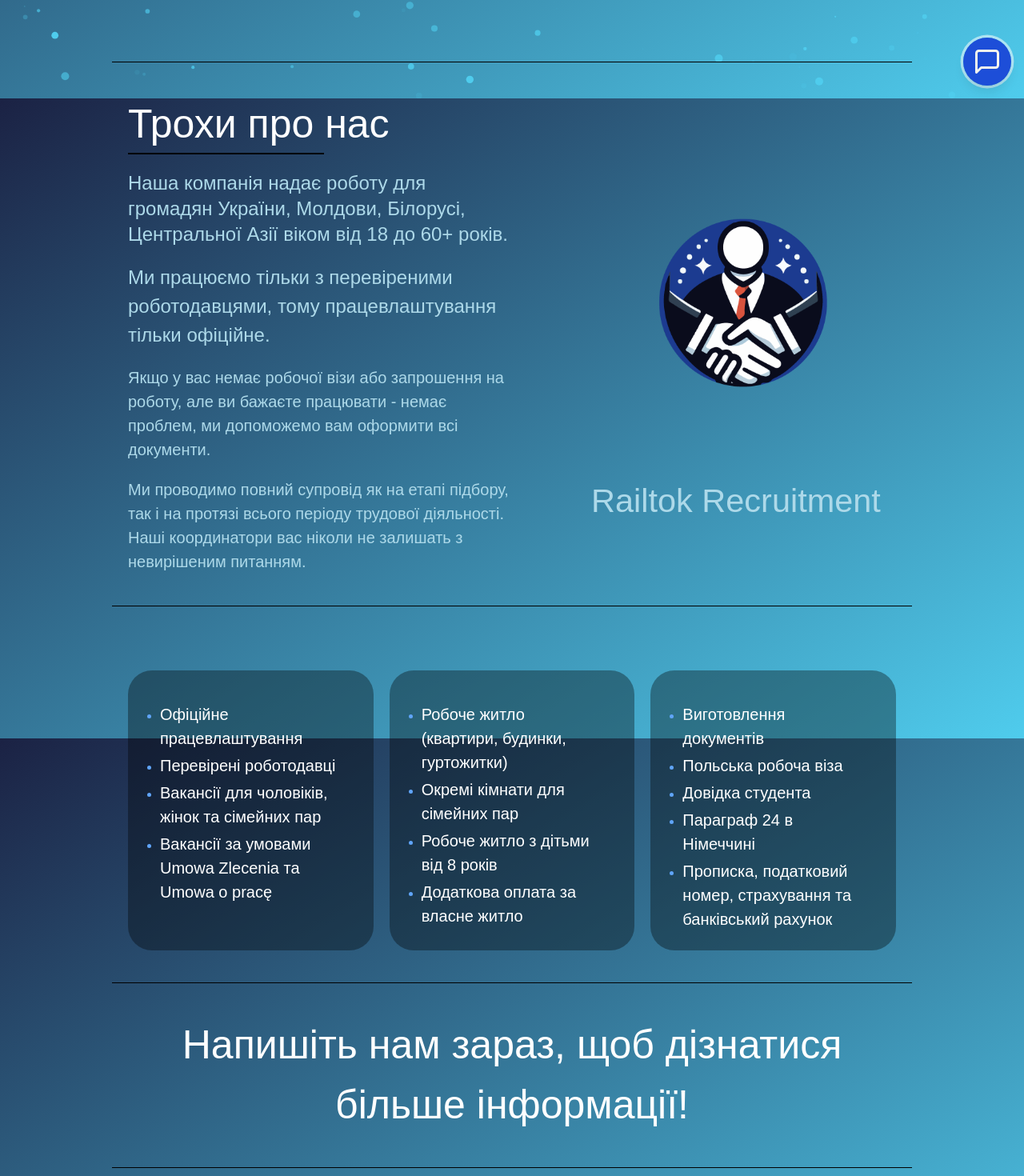
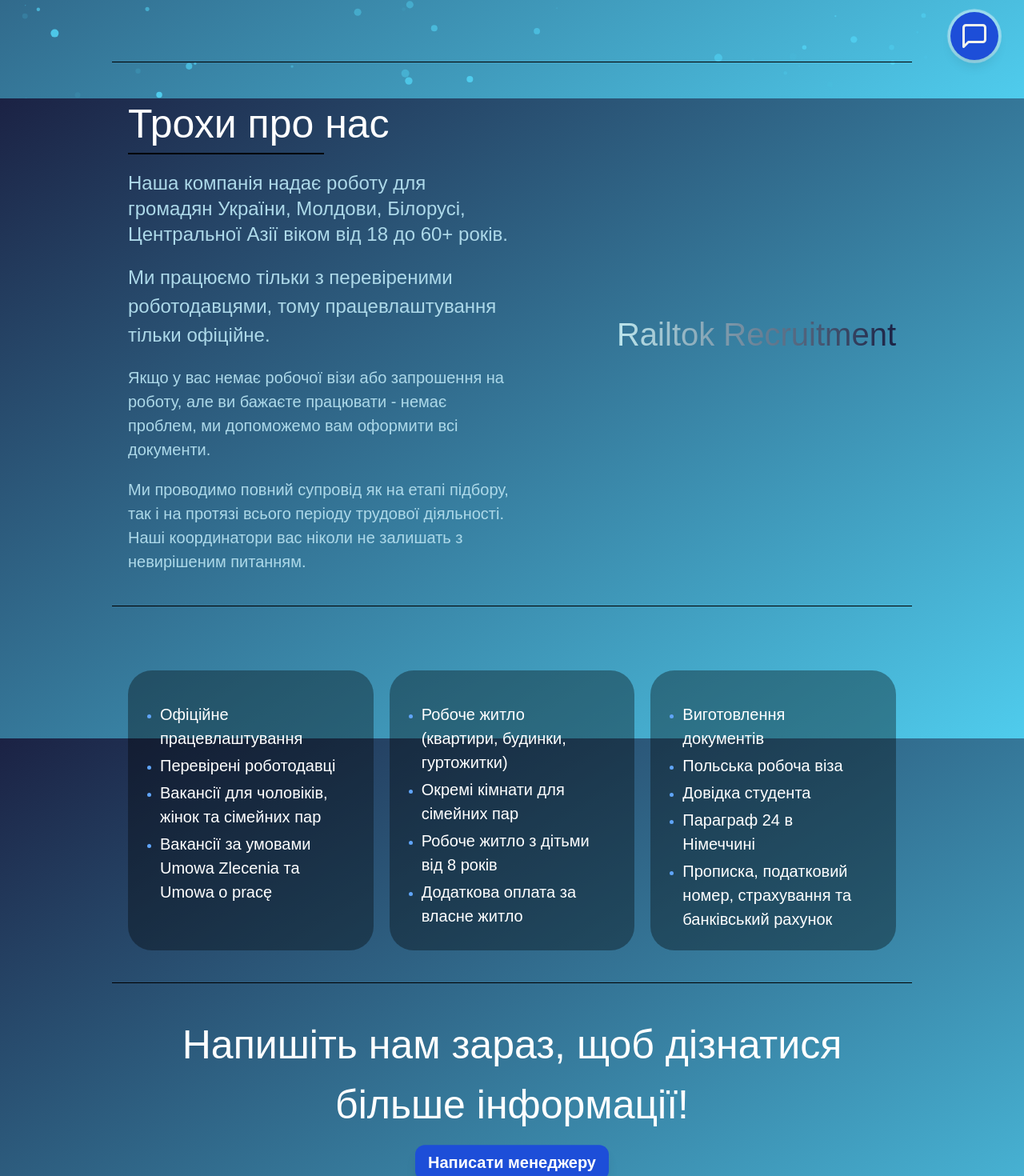
Before and after one commit to Towikk01/railtok, a Next.js app: page / in a window 1280 px wide. Shown: the part 677-2147 px from the top of the page at 80% size. Built offline with nearby package versions, Linux system fonts and the light colour scheme; a web font is replaced by a local one.

Commit message:
fixed 22

```diff
--- a/src/app/components/button/Button.jsx
+++ b/src/app/components/button/Button.jsx
@@ -6,7 +6,7 @@ import { IoMdClose } from 'react-icons/io';
 import { useLanguage } from '@/app/LanguageContext';
 import { translations } from '@/app/translations';
 
-const Modal = ({ onClose, children }) => {
+export const Modal = ({ onClose, children }) => {
 	const modalRef = useRef();
 
 	const handleCloseClick = (e) => {
@@ -55,7 +55,7 @@ const ButtonWithModal = () => {
 	const closeModal = () => setModalOpen(false);
 
 	return (
-		<div className="fixed bottom-4 right-4 z-50">
+		<div className="fixed bottom-12 right-8 z-50">
 			<Button onClick={openModal} />
 			{isModalOpen && <Modal onClose={closeModal}>
 				<button className="self-end" onClick={closeModal}>
--- /dev/null
+++ b/src/app/components/button/SimpleButton.jsx
@@ -0,0 +1,54 @@
+'use client';
+import React, { useState } from 'react';
+import { IoMdClose } from 'react-icons/io';
+import {Modal} from './Button';
+import { FaTelegramPlane, FaViber, FaWhatsapp } from 'react-icons/fa';
+import {useLanguage} from '@/app/LanguageContext';
+import {translations} from '@/app/translations';
+
+export const SimpleButton = () => {
+	const { language } = useLanguage();
+	const currentTranslations = translations[language];
+	const [isModalOpen, setModalOpen] = useState(false);
+
+	const openModal = () => setModalOpen(true);
+	const closeModal = () => setModalOpen(false);
+
+	return (
+		<div className="">
+			<button
+				className="simple-button bg-blue-700 text-xl text-white font-semibold py-2 px-4 rounded-xl animate-bounce hover:scale-105 transition-all duration-300 shadow-lg flex items-center justify-center"
+				onClick={openModal}
+			>
+				{currentTranslations.button}
+			</button>
+			{isModalOpen && (
+				<Modal onClose={closeModal}>
+					<button className="self-end" onClick={closeModal}>
+						<IoMdClose className="text-white text-3xl" />
+					</button>
+					<div className="flex items-center md:gap-5 justify-around rounded-lg">
+						<a href="viber://contact?number=%2B48734701011" className="flex md:hidden flex-col items-center">
+							<FaViber className="text-purple-600 text-6xl" />
+							<span className="mt-2 text-sm text-white font-semibold">Viber</span>
+						</a>
+						<a href="viber://chat?number=+%2B48734701011" className="hidden md:flex flex-col items-center">
+							<FaViber className="text-purple-600 text-6xl" />
+							<span className="mt-2 text-sm text-white font-semibold">Viber</span>
+						</a>
+						<a href="https://t.me/+48734701011" className="flex flex-col items-center">
+							<FaTelegramPlane className="text-blue-400 text-6xl" />
+							<span className="mt-2 text-sm text-white font-semibold">Telegram</span>
+						</a>
+						<a href="https://api.whatsapp.com/send?phone=48734701011" className="flex flex-col items-center">
+							<FaWhatsapp className="text-green-600 text-6xl" />
+							<span className="mt-2 text-sm text-white font-semibold">WhatsApp</span>
+						</a>
+					</div>
+				</Modal>
+			)}
+		</div>
+	);
+};
+
+export default SimpleButton;
--- a/src/app/globals.css
+++ b/src/app/globals.css
@@ -58,6 +58,12 @@ body {
   position: relative;
 }
 
+.gradient {
+  -webkit-background-clip: text;
+  -webkit-text-fill-color: transparent;
+  background-image: linear-gradient(to right, #bde6ed, #1b2244);
+}
+
 .wave-effect {
   position: absolute;
   width: 100%;
@@ -65,7 +71,7 @@ body {
   border-radius: 50%;
   pointer-events: none;
   box-shadow: 0 0 0 0 rgba(255, 255, 255, 0.7);
-  animation: pulse-wave 2s infinite ease-out;
+  animation: pulse-wave 1s infinite ease-out;
 }
 
 .contact-btn {
@@ -77,15 +83,15 @@ body {
 
 @keyframes pulse-wave {
   0% {
-    transform: scale(1);
+    transform: scale(0.6);
     box-shadow: 0 0 0 0 rgba(255, 255, 255, 0.7);
   }
   70% {
     transform: scale(1);
-    box-shadow: 0 0 0 15px rgba(255, 255, 255, 0);
+    box-shadow: 0 0 0 15px rgba(255, 255, 255, 0.3);
   }
   100% {
-    transform: scale(1);
-    box-shadow: 0 0 0 0 rgba(255, 255, 255, 0);
+    transform: scale(0.8);
+    box-shadow: 0 0 0 0 rgba(255, 255, 255, 0.1);
   }
 }
--- a/src/app/sections/about/About.jsx
+++ b/src/app/sections/about/About.jsx
@@ -28,22 +28,7 @@ const AboutSection = () => {
 					</p>
 				</div>
 				<div className="flex flex-col items-center">
-					<motion.div className="w-full flex flex-col justify-center"
-						initial={{scale : 1}} // Start at normal size
-						animate={{
-							scale : [1, 1.15, 1], // Pulse from normal size to slightly larger and back
-						}}
-						transition={{
-							duration : 1.5, // Duration of each pulse
-							ease : 'linear', // Use a linear easing for consistent pulse speed
-							repeat : Infinity, // Repeat the animation indefinitely
-							repeatType : 'loop' // Ensure the animation loops
-						}}
-					>
-						<Image src={HeadingImage} alt="smthn" width={400} height={400}
-							className="rounded-[50%] h-[335px] lg:h-[400px] object-cover"/>
-						<h4 className="text-[#ADD9E9] text-center text-[40px]">Railtok Recruitment</h4>
-					</motion.div>
+					<h4 className={'gradient text-[#ADD9E9] text-center text-[40px]'}>Railtok Recruitment</h4>
 				</div>
 			</div>
 		</section>
--- a/src/app/sections/contact/Contact.jsx
+++ b/src/app/sections/contact/Contact.jsx
@@ -1,8 +1,8 @@
 'use client';
 import React from 'react';
-import Button from '../../components/button/Button';
 import {useLanguage} from '@/app/LanguageContext';
 import {translations} from '@/app/translations';
+import SimpleButton from '@/app/components/button/SimpleButton';
 
 const Contact = () => {
 	const { language, setLanguage } = useLanguage();
@@ -11,7 +11,9 @@ const Contact = () => {
 		<section id="contact" className="flex flex-col w-full px-5 py-10 border-black border-b">
 			<div className="flex flex-col gap-5 items-center">
 				<h4 className="text-[50px] text-white w-fit text-center">{currentTranslations.contacts.title}</h4>
+				<SimpleButton text={currentTranslations.button.title}/>
 			</div>
+
 		</section>
 	);
 };
```
Also changed, not shown: src/app/robots.js (+6 -6 lines).
